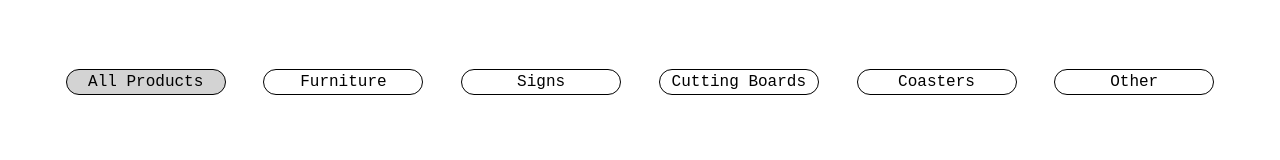
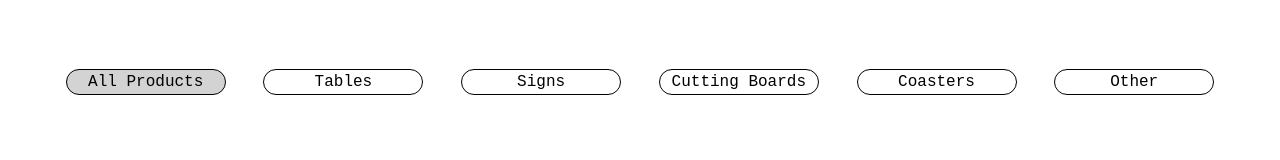
Before and after one commit to austin-carman/sunset-woods, a React (Create React App) app: page /shop in a window 1280 px wide. Shown: the part 517-677 px from the top of the page. Built offline with nearby package versions, Linux system fonts and the light colour scheme.

Commit message:
changed label for shop category filter furniture to tables

```diff
--- a/src/data/data.js
+++ b/src/data/data.js
@@ -1,7 +1,7 @@
 // Shop Filter Categories
 export const shopFilters = [
   "All Products",
-  "Furniture",
+  "Tables",
   "Signs",
   "Cutting Boards",
   "Coasters",
```
